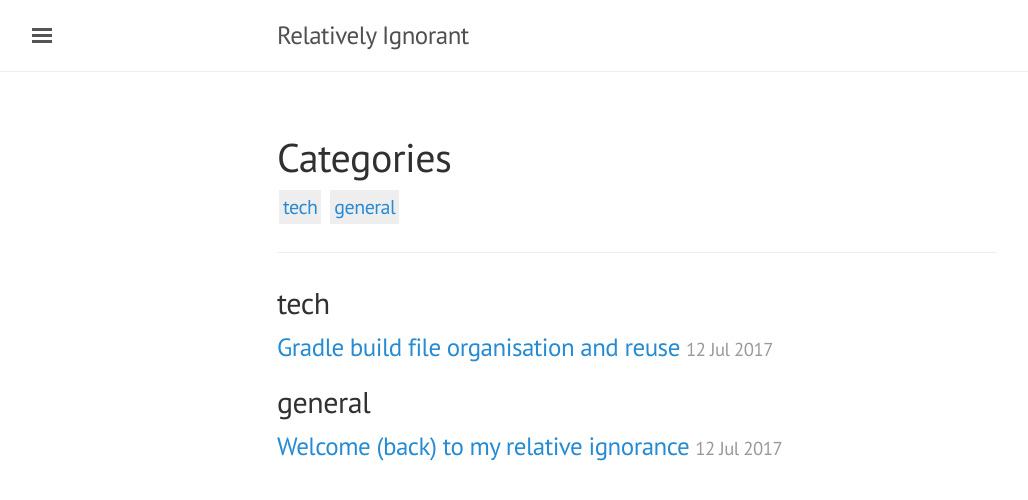
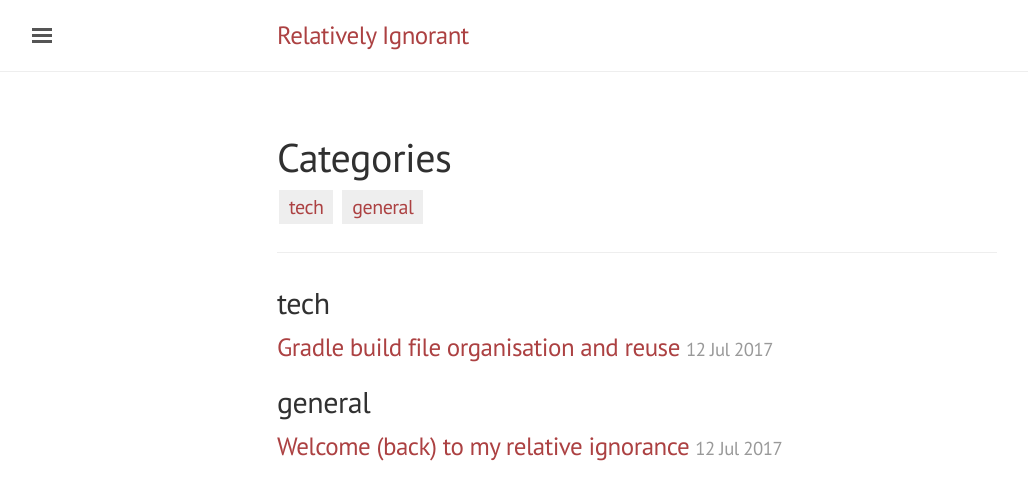
Before and after one commit to mjstrasser/mjstrasser.github.io, a Jekyll site: the page built from categories.html, in a window 1280 px wide. Shown: the top 500 px of the page, without its empty margins (3-1031 px from the left). Built offline with Jekyll 4.4.1, drawn with Linux system fonts in a browser that asks for light colours.

Commit message:
Setting theme colour and changing favicon to match.

```diff
--- a/_layouts/default.html
+++ b/_layouts/default.html
@@ -3,7 +3,7 @@
 
   {% include head.html %}
 
-  <body>
+  <body class="theme-base-08">
 
     {% include sidebar.html %}
 
--- a/public/css/relignorant.css
+++ b/public/css/relignorant.css
@@ -7,7 +7,7 @@
 }
 .post-category {
   background-color: #EEEEEE;
-  padding: 0.2rem;
+  padding: 0.2rem 0.5rem 0.2rem 0.5rem;
   margin: 0.1rem;
 }
 .categories-section {
```
Also changed, not shown: _src/RI-icon.png, public/apple-touch-icon-precomposed.png, public/favicon.ico, 1 other file.
